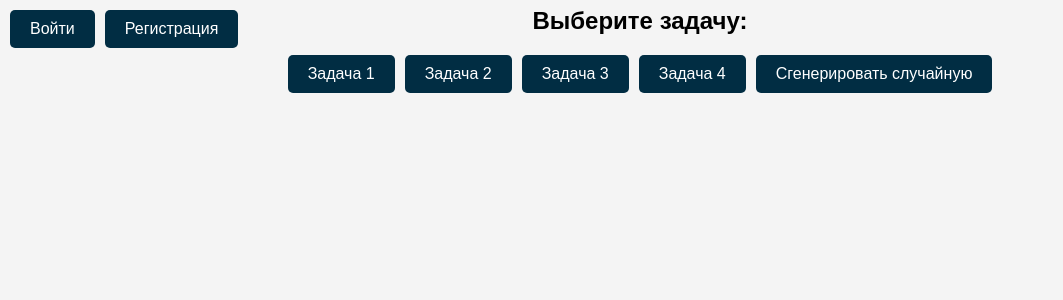
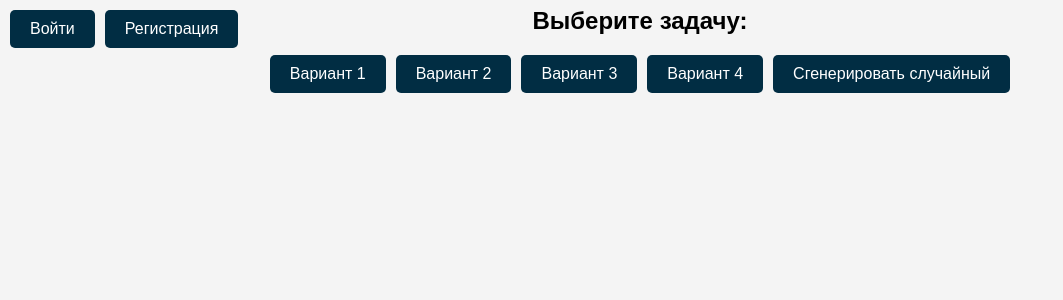
Before and after one commit to bifidok/diplomFront, a React (Create React App) app: page / in a window 1280 px wide. Shown: the top 300 px of the page, without its empty margins (0-1063 px from the left). Built offline with nearby package versions, Linux system fonts and the light colour scheme; no server answers.

Commit message:
task results

```diff
--- a/src/components/Home.js
+++ b/src/components/Home.js
@@ -60,11 +60,11 @@ const Home = () => {
             </div>
             <h2>Выберите задачу:</h2>
             <div className="button-container">
-                <button onClick={() => handleButtonClick('426')}>Задача 1</button>
-                <button onClick={() => handleButtonClick('4235')}>Задача 2</button>
-                <button onClick={() => handleButtonClick('126')}>Задача 3</button>
-                <button onClick={() => handleButtonClick('42365')}>Задача 4</button>
-                <button onClick={() => handleRandomButtonClick()}>Сгенерировать случайную</button>
+                <button onClick={() => handleButtonClick('426')}>Вариант 1</button>
+                <button onClick={() => handleButtonClick('4235')}>Вариант 2</button>
+                <button onClick={() => handleButtonClick('126')}>Вариант 3</button>
+                <button onClick={() => handleButtonClick('42365')}>Вариант 4</button>
+                <button onClick={() => handleRandomButtonClick()}>Сгенерировать случайный</button>
             </div>
         </div>
     );
--- a/src/components/TaskDetail.js
+++ b/src/components/TaskDetail.js
@@ -55,7 +55,11 @@ const TaskDetail = () => {
         fetch(`http://localhost:8080/task/${id}`)
             .then((response) => response.json())
             .then((data) => {
-                setTasks(data);
+                const tasksWithScores = data.map((task) => ({
+                    ...task,
+                    score: null, // Инициализируем баллы как null
+                }));
+                setTasks(tasksWithScores);
                 const initialAnswers = {};
                 const initialCompilableAnswers = {};
                 const imagesByTask = {};
@@ -169,14 +173,12 @@ const TaskDetail = () => {
             .then((result) => {
                 console.log('Результат GET-запроса:', result);
                 const resultContainer = document.getElementById('resultContainer');
-
-                // Очистка предыдущих данных (если нужно)
-                resultContainer.innerHTML = '';
-
-                // Отображение результата
-                const resultText = document.createElement('p');
-                resultText.textContent = `Набрано баллов: ${result}`;
-                resultContainer.appendChild(resultText);
+                setTasks((prevTasks) =>
+                    prevTasks.map((task) => ({
+                        ...task,
+                        score: result.taskIdToScore[task.id] || 0, // Устанавливаем баллы из ответа сервера
+                    }))
+                );
             })
             .catch((error) => console.error('Error submitting answers:', error));
     };
@@ -201,7 +203,14 @@ const TaskDetail = () => {
                 <ul>
                     {tasks.map((task, index) => (
                         <li key={task.id}>
-                            <p>Задача {index + 1}. {task.description.text}</p>
+                            <p>
+                                Задача {index + 1}. {task.description.text}{' '}
+                                {task.score !== null && (
+                                    <span style={{ color: task.score > 0 ? 'green' : 'red' }}>
+                                        ({task.score} баллов)
+                                    </span>
+                                )}
+                            </p>
                             <div className="files-container">
                                 {images[task.id] && images[task.id].map((image) => (
                                     <img key={image.id} src={`http://localhost:8080/getfile?name=${encodeURIComponent(image.name)}`} />
```
